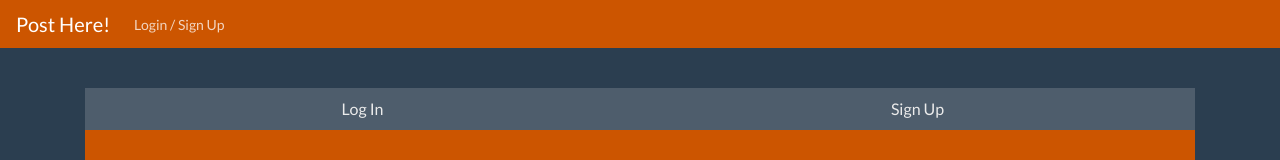
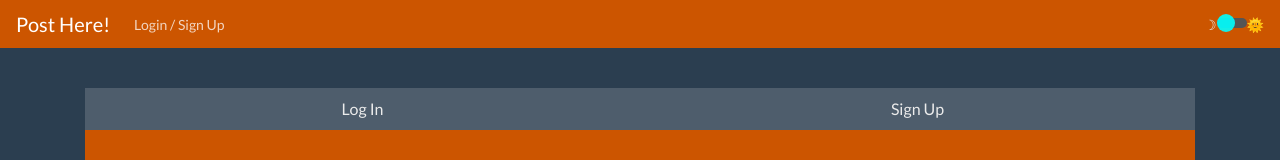
Before and after one commit to Build-Week-Post-Here-1/Front-end, a React (Create React App) app: page /auth in a window 1280 px wide. Shown: the top 160 px of the page. Built offline with nearby package versions, Linux system fonts and the light colour scheme.

Commit message:
Experimenting with toggles

```diff
--- a/src/CSS/Style.css
+++ b/src/CSS/Style.css
@@ -13,3 +13,45 @@
 .orange-bg {
     background-color: #cc5500;
 }
+
+.light-mode {
+    background-color: skyblue;
+    color: #333;
+}
+
+
+input[type="checkbox"].checkbox {
+  width: 30px;
+  height: 10px;
+  background: #555;
+  position: relative;
+  border-radius: 5px;
+  -webkit-appearance: none;
+  -moz-appearance: none;
+  appearance: none;
+  cursor: pointer;
+  vertical-align: 2px;
+  outline: none;
+}
+
+input[type="checkbox"].checkbox:checked + label {
+  right: 35px;
+}
+
+input[type="checkbox"].checkbox:focus-visible {
+  outline: solid 2px white;
+}
+
+input[type="checkbox"].checkbox + label {
+  display: inline-block;
+  width: 18px;
+  height: 18px;
+  border-radius: 50%;
+  transition: all 0.3s ease;
+  cursor: pointer;
+  position: absolute;
+  right: 45px;
+  background: #fff;
+  opacity: 0.9;
+  background-color: cyan;
+}
--- a/src/components/Navigation.js
+++ b/src/components/Navigation.js
@@ -1,4 +1,4 @@
-import React, { useState } from 'react'
+import React, { useState, useEffect } from 'react'
 import { Collapse, Navbar, NavbarToggler, NavbarBrand, Nav, NavItem, NavLink, NavbarText } from 'reactstrap'
 import { connect } from 'react-redux'
 
@@ -37,9 +37,34 @@ const Navigation = props => {
 
   const toggle = () => setIsOpen(!isOpen)
 
+  const [lightMode, setLightMode] = useState(getInitialMode());
+  useEffect(() => {
+    localStorage.setItem('dark', JSON.stringify(lightMode));
+
+  }, [lightMode]);
+
+  function getInitialMode() {
+    const isReturningUser = "dark" in localStorage;
+    const savedMode = JSON.parse(localStorage.getItem('dark'));
+    const userPrefersDark = getPrefColorScheme();
+    if (isReturningUser) {
+      return savedMode;
+    } else if (userPrefersDark) {
+      return true;
+    } else {
+     return false;
+   }
+   }
+
+   function getPrefColorScheme() {
+     if (!window.matchMedia) return;
+
+    return window.matchMedia("(prefers-color-scheme: dark)").matches;
+   }
+
   return (
     <div>
-      <Navbar color='orange-bg' dark expand='md' className='orange-bg'>
+      <Navbar color='orange-bg' dark expand='md' className={lightMode ? 'light-mode' : 'orange-bg'}>
         <NavbarBrand href='/'>Post Here!</NavbarBrand>
         <NavbarToggler onClick={toggle} />
         <Collapse isOpen={isOpen} navbar>
@@ -48,6 +73,19 @@ const Navigation = props => {
             <AuthLinks /> :
             <GuestLinks />
           }
+          <div className='toggle-container'>
+          <span>☽</span>
+<span className='toggle'>
+  <input
+  checked={lightMode}
+  onChange={() => setLightMode(prevMode => !prevMode)}
+  type="checkbox"
+  className="checkbox"
+  id="checkbox" />
+<label htmlFor="checkbox" />
+</span>
+<span>🌞</span>
+</div>
           <NavbarText>{ props.username === null ? null : `Welcome, ${props.username}` }</NavbarText>
         </Collapse>
       </Navbar>
```
